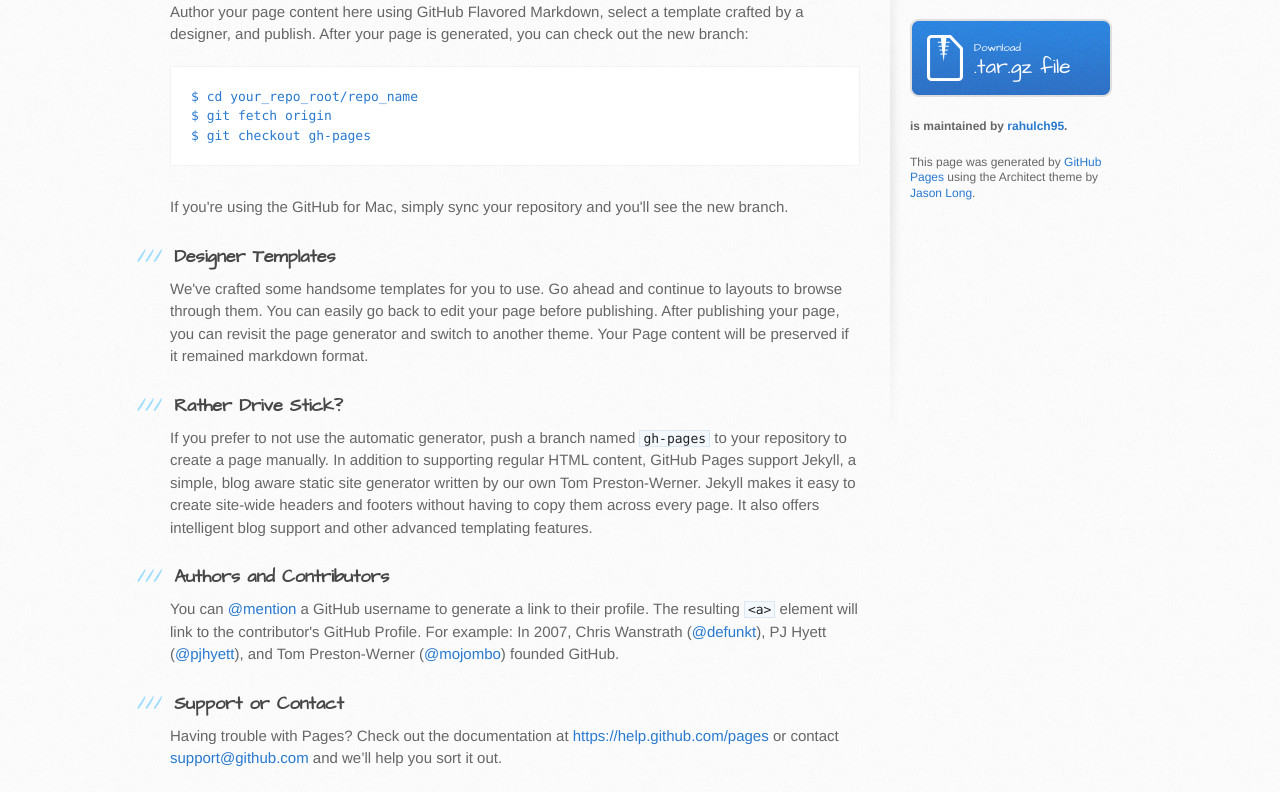
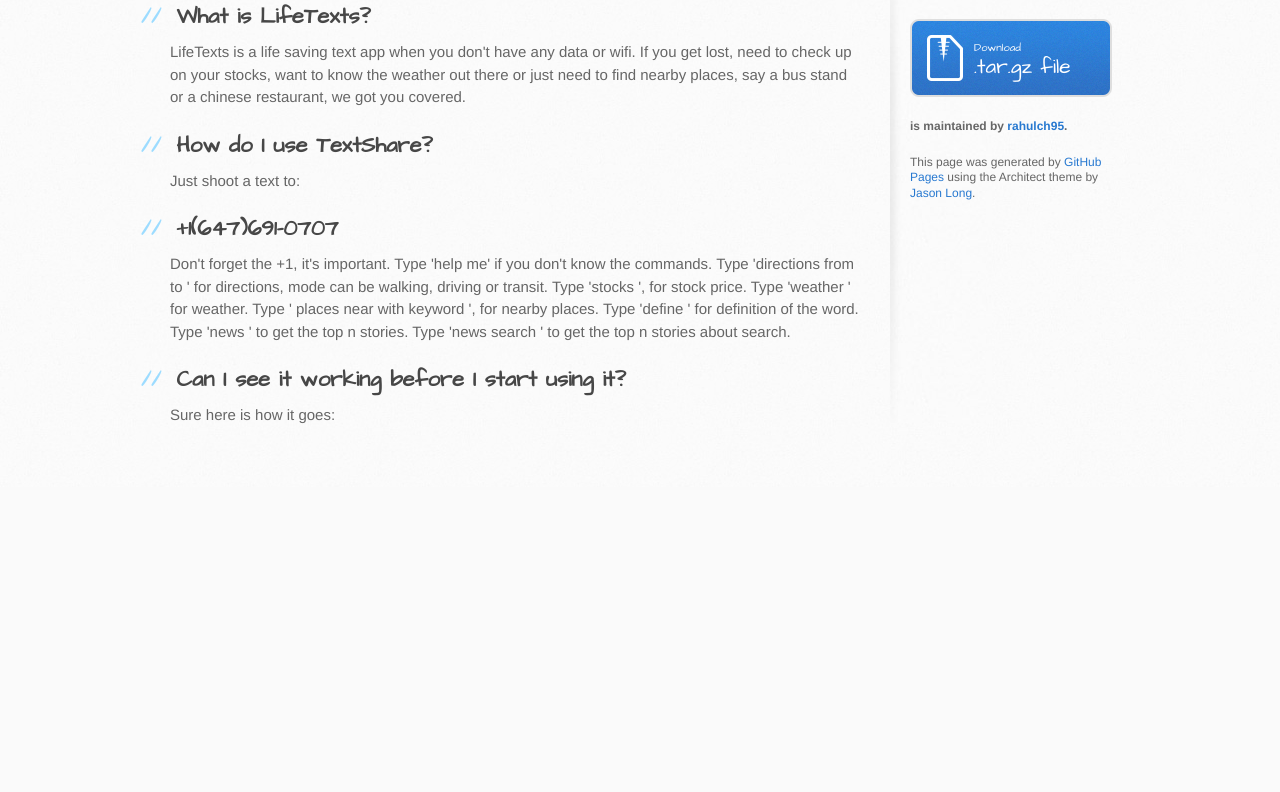
Before and after one commit to rahulch95/LifeTexts, a plain HTML site: page index.html in a window 1280 px wide. Shown: the part 313-1105 px from the top of the page. After the commit the page ends 800 px from the top, so only its background shows below. Drawn offline with Linux system fonts and the light colour scheme.

```diff
--- a/index.html
+++ b/index.html
@@ -28,37 +28,37 @@
     <div id="content-wrapper">
       <div class="inner clearfix">
         <section id="main-content">
-          <h3>
-<a id="welcome-to-github-pages" class="anchor" href="#welcome-to-github-pages" aria-hidden="true"><span class="octicon octicon-link"></span></a>Welcome to GitHub Pages.</h3>
+          <h1>
+<a id="lifetexts" class="anchor" href="#lifetexts" aria-hidden="true"><span class="octicon octicon-link"></span></a>LifeTexts</h1>
 
-<p>This automatic page generator is the easiest way to create beautiful pages for all of your projects. Author your page content here using GitHub Flavored Markdown, select a template crafted by a designer, and publish. After your page is generated, you can check out the new branch:</p>
+<h2>
+<a id="what-is-lifetexts" class="anchor" href="#what-is-lifetexts" aria-hidden="true"><span class="octicon octicon-link"></span></a>What is LifeTexts?</h2>
 
-<pre><code>$ cd your_repo_root/repo_name
-$ git fetch origin
-$ git checkout gh-pages
-</code></pre>
+<p>LifeTexts is a life saving text app when you don't have any data or wifi.
+If you get lost, need to check up on your stocks, want to know the weather out there or just need to find nearby places, say a bus stand or a chinese restaurant, we got you covered. </p>
 
-<p>If you're using the GitHub for Mac, simply sync your repository and you'll see the new branch.</p>
+<h2>
+<a id="how-do-i-use-textshare" class="anchor" href="#how-do-i-use-textshare" aria-hidden="true"><span class="octicon octicon-link"></span></a>How do I use TextShare?</h2>
 
-<h3>
-<a id="designer-templates" class="anchor" href="#designer-templates" aria-hidden="true"><span class="octicon octicon-link"></span></a>Designer Templates</h3>
+<p>Just shoot a text to:</p>
 
-<p>We've crafted some handsome templates for you to use. Go ahead and continue to layouts to browse through them. You can easily go back to edit your page before publishing. After publishing your page, you can revisit the page generator and switch to another theme. Your Page content will be preserved if it remained markdown format.</p>
+<h2>
+<a id="1647691-0707" class="anchor" href="#1647691-0707" aria-hidden="true"><span class="octicon octicon-link"></span></a>+1(647)691-0707</h2>
 
-<h3>
-<a id="rather-drive-stick" class="anchor" href="#rather-drive-stick" aria-hidden="true"><span class="octicon octicon-link"></span></a>Rather Drive Stick?</h3>
+<p>Don't forget the +1, it's important.
+Type 'help me' if you don't know the commands.
+Type 'directions from  to  ' for directions, mode can be walking, driving or transit.
+Type 'stocks ', for stock price.
+Type 'weather  ' for weather.
+Type ' places near  with keyword ', for nearby places.
+Type 'define ' for definition of the word.
+Type 'news ' to get the top n stories.
+Type 'news search  ' to get the top n stories about search.</p>
 
-<p>If you prefer to not use the automatic generator, push a branch named <code>gh-pages</code> to your repository to create a page manually. In addition to supporting regular HTML content, GitHub Pages support Jekyll, a simple, blog aware static site generator written by our own Tom Preston-Werner. Jekyll makes it easy to create site-wide headers and footers without having to copy them across every page. It also offers intelligent blog support and other advanced templating features.</p>
+<h2>
+<a id="can-i-see-it-working-before-i-start-using-it" class="anchor" href="#can-i-see-it-working-before-i-start-using-it" aria-hidden="true"><span class="octicon octicon-link"></span></a>Can I see it working before I start using it?</h2>
 
-<h3>
-<a id="authors-and-contributors" class="anchor" href="#authors-and-contributors" aria-hidden="true"><span class="octicon octicon-link"></span></a>Authors and Contributors</h3>
-
-<p>You can <a href="https://github.com/blog/821" class="user-mention">@mention</a> a GitHub username to generate a link to their profile. The resulting <code>&lt;a&gt;</code> element will link to the contributor's GitHub Profile. For example: In 2007, Chris Wanstrath (<a href="https://github.com/defunkt" class="user-mention">@defunkt</a>), PJ Hyett (<a href="https://github.com/pjhyett" class="user-mention">@pjhyett</a>), and Tom Preston-Werner (<a href="https://github.com/mojombo" class="user-mention">@mojombo</a>) founded GitHub.</p>
-
-<h3>
-<a id="support-or-contact" class="anchor" href="#support-or-contact" aria-hidden="true"><span class="octicon octicon-link"></span></a>Support or Contact</h3>
-
-<p>Having trouble with Pages? Check out the documentation at <a href="https://help.github.com/pages">https://help.github.com/pages</a> or contact <a href="mailto:support@github.com">support@github.com</a> and we’ll help you sort it out.</p>
+<p>Sure here is how it goes:</p>
         </section>
 
         <aside id="sidebar">
```
Also changed, not shown: params.json (+1 -1 lines).
